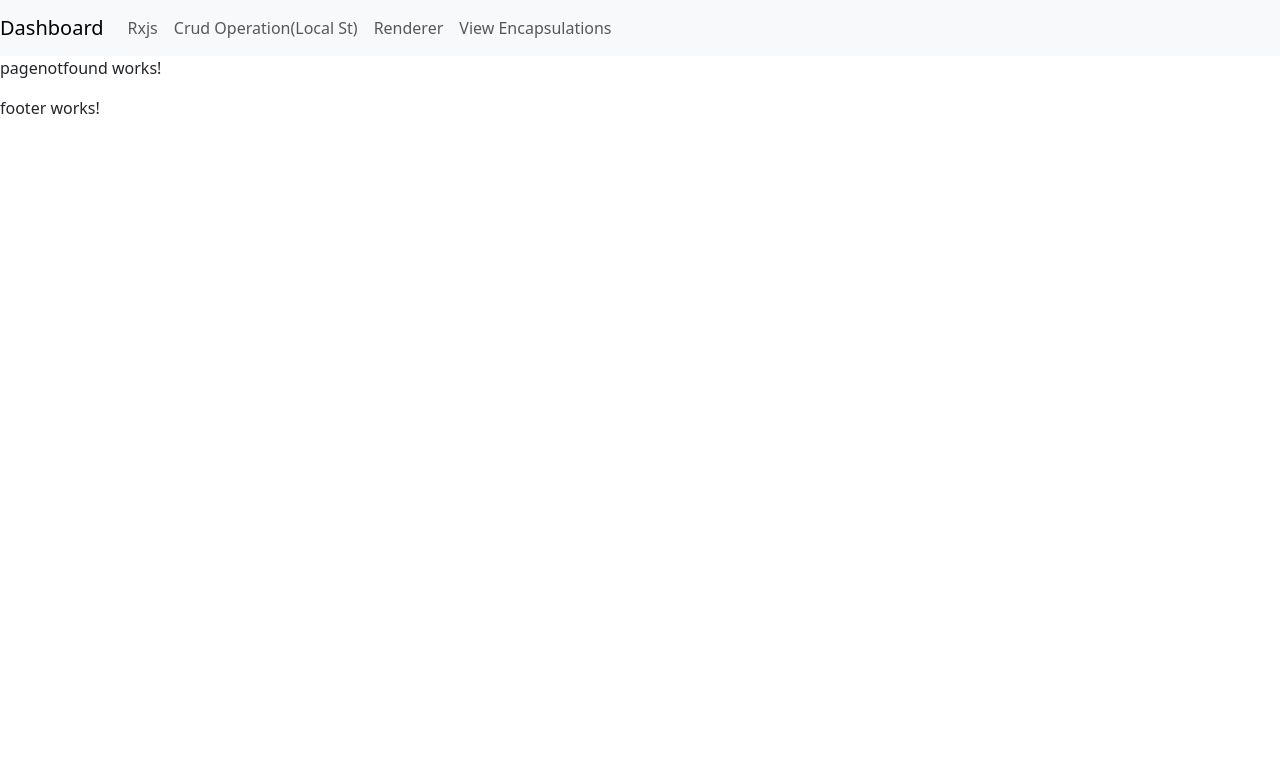
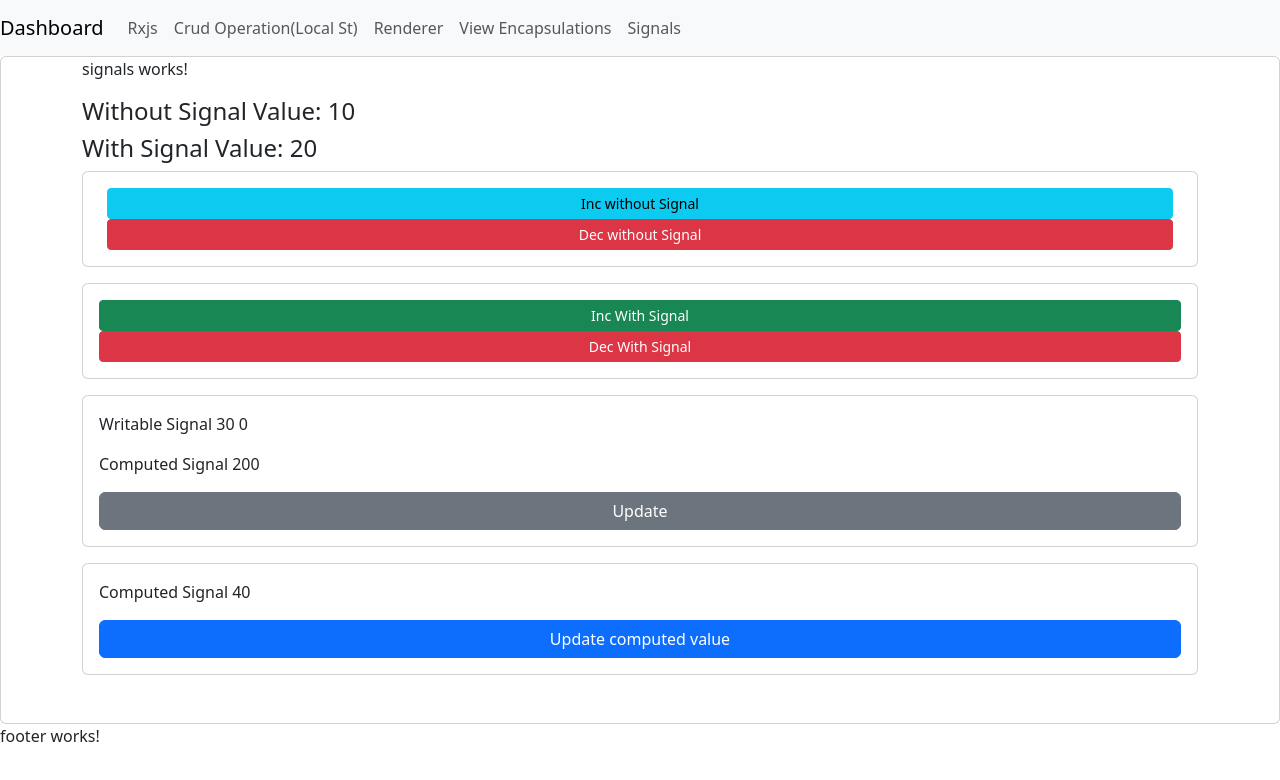
Before and after one commit to Ayush-hub-sai/rxjs-tutorial, an Angular app: page /signals in a window 1280 px wide. Shown: the top 780 px of the page. Built offline with nearby package versions, Linux system fonts and the light colour scheme.

Commit message:
added signal

```diff
--- a/src/app/app.routes.ts
+++ b/src/app/app.routes.ts
@@ -5,6 +5,7 @@ import { CrudOperationComponent } from './components/crud-operation/crud-operati
 import { RendererTutorialComponent } from './components/renderer-tutorial/renderer-tutorial.component';
 import { ViesEncapsulationsComponent } from './components/vies-encapsulations/vies-encapsulations.component';
 import { PagenotfoundComponent } from './shared/sharedComponet/pagenotfound/pagenotfound.component';
+import { SignalsComponent } from './components/signals/signals.component';
 
 export const routes: Routes = [
     { path: '', redirectTo: 'learn-dashboard', pathMatch: 'full' },
@@ -13,5 +14,6 @@ export const routes: Routes = [
     { path: 'crud-operation', component: CrudOperationComponent },
     { path: 'renderer', component: RendererTutorialComponent },
     { path: 'view-encapsulatons', component: ViesEncapsulationsComponent },
+    { path: 'signals', component: SignalsComponent },
     { path: '**', component: PagenotfoundComponent }
 ];
--- /dev/null
+++ b/src/app/components/signals/signals.component.html
@@ -0,0 +1,31 @@
+<div class="card">
+    <div class="container mb-5">
+
+        <p>signals works!</p>
+        <h4>Without Signal Value: {{withoutSignal}}</h4>
+        <h4>With Signal Value: {{withSignal()}}</h4>
+
+        <div class="card p-3">
+            <button (click)="incrementWithoutSignal()" class="btn btn-sm btn-info mx-2"> Inc without Signal</button>
+            <button (click)="decrementWithSignal()" class="btn btn-sm btn-danger mx-2"> Dec without Signal</button>
+        </div>
+
+        <div class="card p-3 mt-3">
+            <button (click)="incrementWithSignal()" class="btn btn-sm btn-success">Inc With Signal</button>
+            <button (click)="decrementWithSignal()" class="btn btn-sm btn-danger">Dec With Signal</button>
+        </div>
+
+        <div class="card mt-3 p-3">
+            <p><span>Writable Signal</span>{{' '+writableSignal() + ' '+ writableSignal2()}}</p>
+            <p><span>Computed Signal</span>{{' ' +computedSignal()}}</p>
+            <button type="button" (click)="updateValue()" class="btn btn-md btn-secondary"> Update</button>
+        </div>
+
+        <div class="card mt-3 p-3">
+            <p><span>Computed Signal</span>{{' ' +computedSignal2()}}</p>
+            <button type="button" (click)="udateComputedValue()" class="btn btn-md btn-primary"> Update computed
+                value</button>
+        </div>
+
+    </div>
+</div>
--- /dev/null
+++ b/src/app/components/signals/signals.component.ts
@@ -0,0 +1,70 @@
+import { Component, computed, effect, Signal, signal, WritableSignal } from '@angular/core';
+
+@Component({
+  selector: 'app-signals',
+  imports: [],
+  templateUrl: './signals.component.html',
+  styleUrl: './signals.component.scss'
+})
+export class SignalsComponent {
+
+  withoutSignal = 10;
+  withSignal = signal(20); // signal is a function that creates a signal and it is one type of wrapper that contains a value
+  // signal is a reactive primitive that allows you to create reactive state in your application
+  // signals are a way to create reactive state in your application
+
+
+  constructor() {
+    effect(() => {
+      console.log('withoutSignal', this.withoutSignal);
+      console.log('withSignal', this.withSignal());
+    });
+  }
+
+  incrementWithoutSignal() {
+    this.withoutSignal++;
+  }
+
+  decrementWithoutSignal() {
+    this.withoutSignal--;
+  }
+
+  incrementWithSignal() {
+    this.withSignal.set(this.withSignal() + 1);
+  }
+
+  decrementWithSignal() {
+    this.withSignal.set(this.withSignal() - 1);
+  }
+
+  /**
+   * 2 types of signals
+   * 1. writable signals: signal() - allows you to create a signal that can be updated
+   * 2. readable signals: computed() - allows you to create a signal that is derived from other signals
+   * 3. effect() - allows you to create a signal that is derived from other signals and will automatically update when the signals change
+   * 4. signal() - allows you to create a signal that can be updated and will automatically update when the signals change
+   */
+
+  // writable signals:
+  writableSignal: WritableSignal<number | string | any> = signal(30); //updateable signal
+  writableSignal2: WritableSignal<number> = signal(0); //updateable signal
+  writableSignal3: WritableSignal<number> = signal(10); //updateable signal
+
+  updateValue() {
+    this.writableSignal.set("Hello");
+    this.writableSignal2.update((val) => val + 1); //update the value of the signal
+  }
+
+  //computed signals:
+  computedSignal: Signal<number> = computed(() => 200); //read only signal
+  computedSignal2 = computed(() => this.writableSignal() + this.writableSignal3());
+
+  udateComputedValue() {
+    // this.writableSignal3.set(33);
+    this.writableSignal3.update((val) => val + 33);
+  }
+
+
+
+
+}
--- a/src/app/shared/sharedComponet/header/header.component.html
+++ b/src/app/shared/sharedComponet/header/header.component.html
@@ -7,17 +7,20 @@
 
     <div class="collapse navbar-collapse" id="navbarNavDropdown">
         <ul class="navbar-nav">
-            <li class="nav-item" routerLinkActive="active" >
+            <li class="nav-item" routerLinkActive="active">
                 <a class="nav-link" routerLink="/rxjs-operator">Rxjs</a>
             </li>
-            <li class="nav-item" routerLinkActive="active" >
+            <li class="nav-item" routerLinkActive="active">
                 <a class="nav-link" routerLink="/crud-operation">Crud Operation(Local St)</a>
             </li>
-            <li class="nav-item" routerLinkActive="active" >
+            <li class="nav-item" routerLinkActive="active">
                 <a class="nav-link" routerLink="/renderer">Renderer</a>
             </li>
-             <li class="nav-item" routerLinkActive="active" >
+            <li class="nav-item" routerLinkActive="active">
                 <a class="nav-link" routerLink="/view-encapsulatons">View Encapsulations</a>
+            </li>
+            <li class="nav-item" routerLinkActive="active" >
+                <a class="nav-link" routerLink="/signals">Signals</a>
             </li>
         </ul>
     </div>
```
Also changed, not shown: src/app/components/signals/signals.component.scss (added), 1 other file (tests, documents, lock files or other folders).
